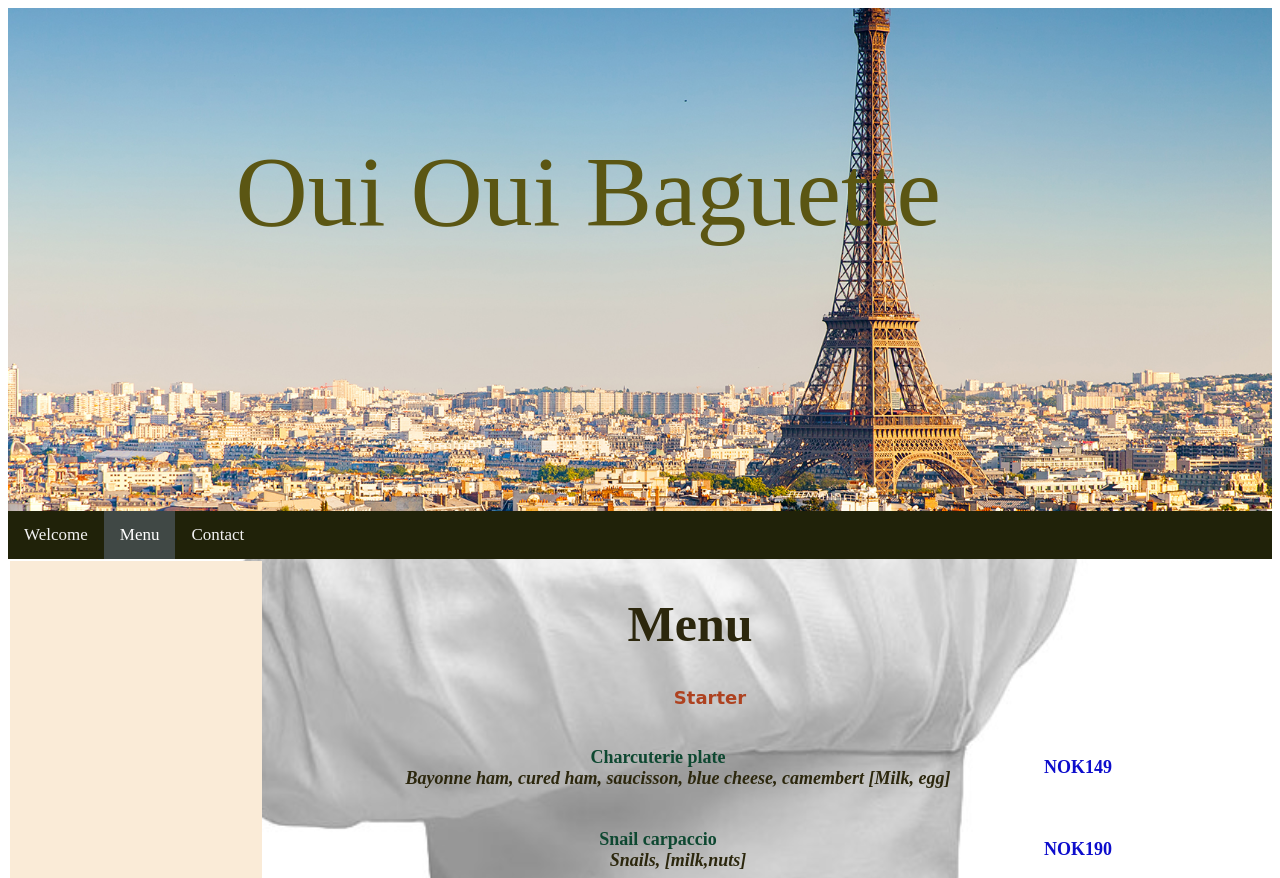
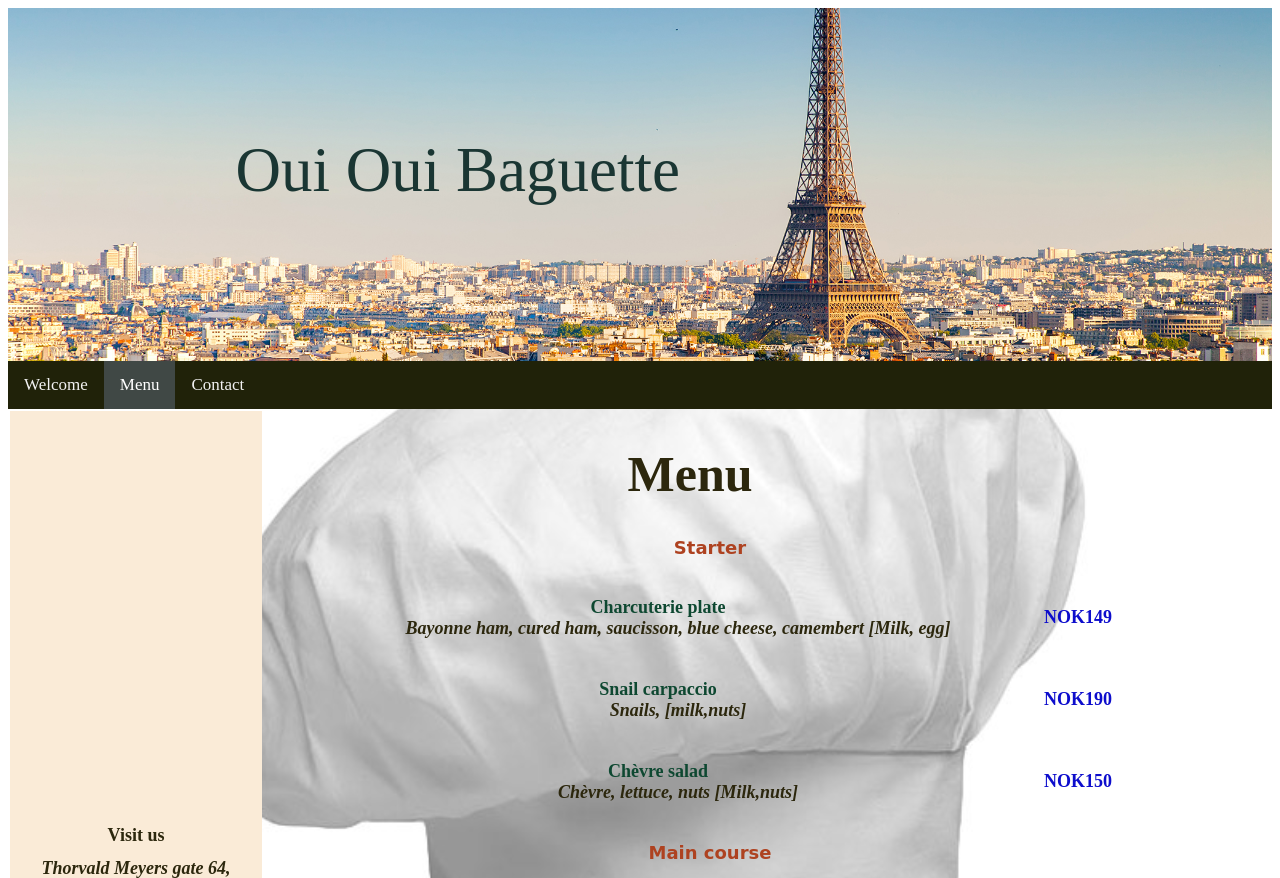
Before and after one commit to Oblig1/demo-repository, a website: page index.html in a window 1280 px wide. Shown: the top 878 px of the page. Drawn offline with Linux system fonts and the light colour scheme.

Commit message:
Update index.css
indexCss1

```diff
--- a/index.css
+++ b/index.css
@@ -43,8 +43,8 @@
     }
 
     #oui {
-        font-size: 100px;
-        color: rgb(91, 86, 19);
+        font-size: 350%;
+        color: rgb(26, 54, 51);
         font-family: Brush Script MT;
         margin-left: 10%;
     }
@@ -83,7 +83,7 @@
 
     #head {
         padding: 10%;
-        height: 250px;
+        height: 100px;
         background-image: url("Paris_Website-Header-Banner_2100x675.jpg");
         background-position: bottom;
         background-size: cover;
```
